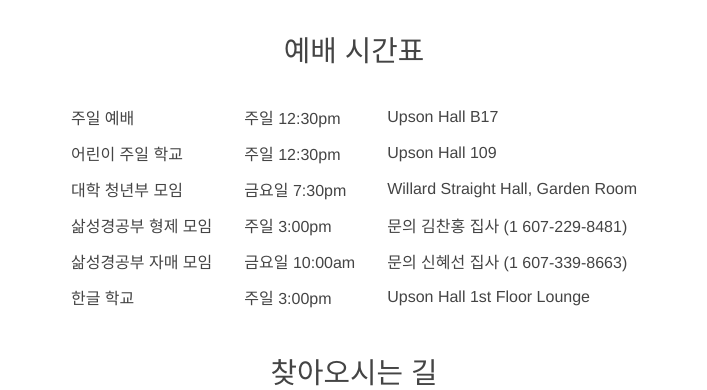
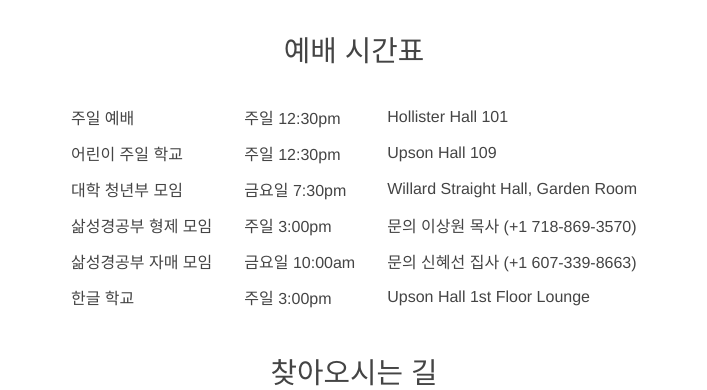
Before and after one commit to suchanlee/bethany, a Django app: template bethany/templates/website/home2.html in a window 1280 px wide. Shown: the part 2437-2827 px from the top of the page, without its empty margins (286-993 px from the left). Run offline with Django 3.2, Linux system fonts and the light colour scheme; the template is opened without the code that fills it, so the values that code supplies are empty; some libraries are stand-ins or nearby versions; some web fonts are replaced.

Commit message:
service info change

```diff
--- a/bethany/templates/website/home2.html
+++ b/bethany/templates/website/home2.html
@@ -54,7 +54,7 @@
 		<tr>
 			<td>주일 예배</td>
 			<td>주일 12:30pm</td>
-			<td>Upson Hall B17</td>
+			<td>Hollister Hall 101</td>
 		</tr>
 		<tr>
 			<td>어린이 주일 학교</td>
@@ -69,12 +69,12 @@
 		<tr>
 			<td>삶성경공부 형제 모임</td>
 			<td>주일 3:00pm</td>
-			<td>문의 김찬홍 집사 (1 607-229-8481)</td>
+			<td>문의 이상원 목사 (+1 718-869-3570)</td>
 		</tr>
 		<tr>
 			<td>삶성경공부 자매 모임</td>
 			<td>금요일 10:00am</td>
-			<td>문의 신혜선 집사 (1 607-339-8663)</td>
+			<td>문의 신혜선 집사 (+1 607-339-8663)</td>
 		</tr>
 		<tr>
 			<td>한글 학교</td>
```
Also changed, not shown: bethany/templates/website/visit.html (+4 -4 lines).
